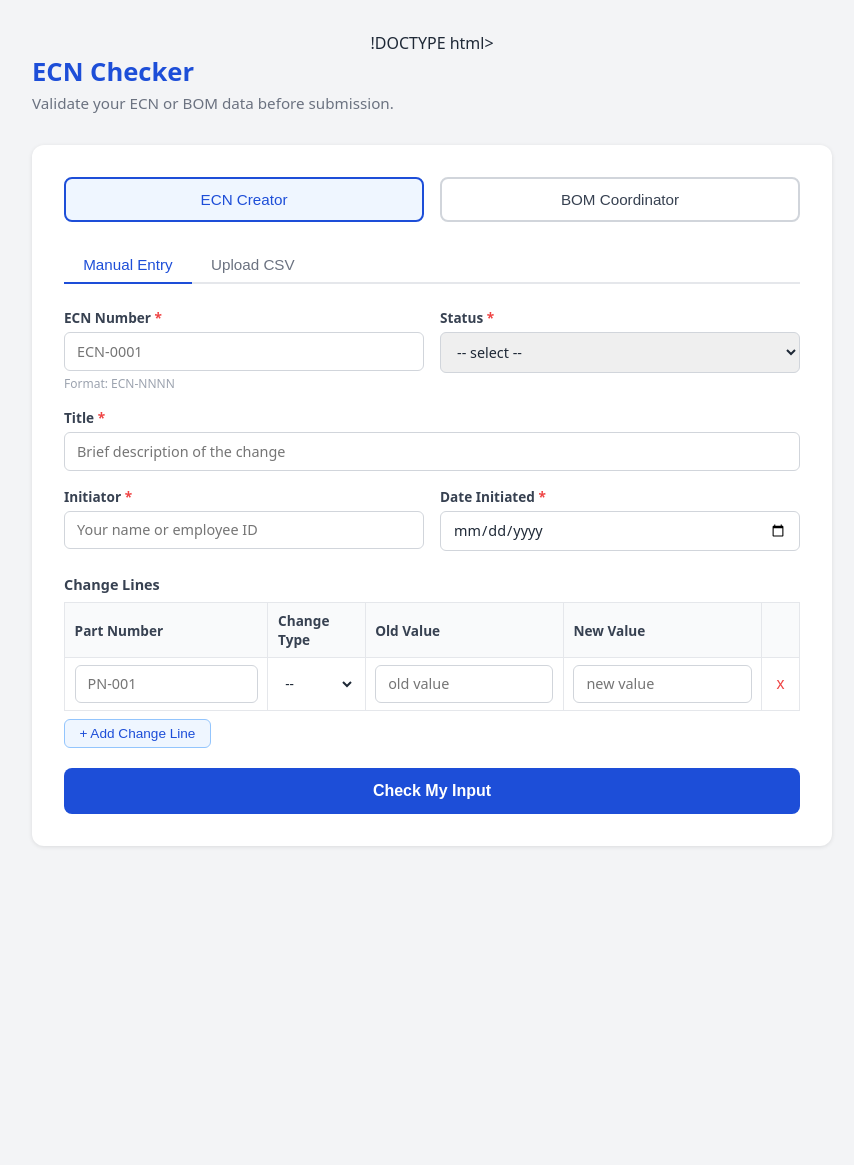
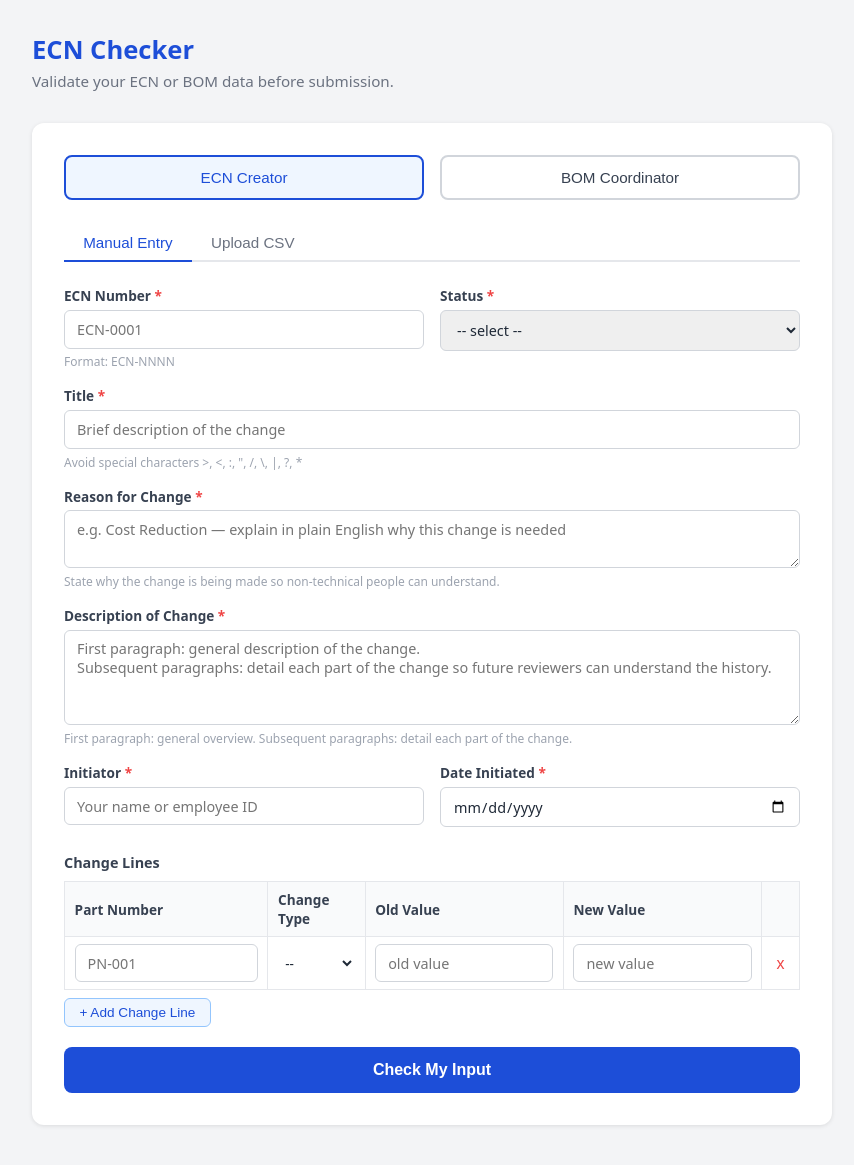
Before and after one commit to Yanshi-Li/ecn-checker-prototype, a Flask app: page / in a window 1280 px wide. Shown: the top 1165 px of the page, without its empty margins (208-1062 px from the left). Before the commit the page ends 847 px from the top, so only its background shows below. Run offline with Flask 3, Linux system fonts and the light colour scheme.

Commit message:
Updated data, docs and html UI templates

```diff
--- a/templates/index.html
+++ b/templates/index.html
@@ -1,4 +1,4 @@
-!DOCTYPE html>
+<!DOCTYPE html>
 <html lang="en">
 <head>
   <meta charset="UTF-8" />
@@ -151,7 +151,20 @@
         <div class="form-group full">
           <label for="ecn-title">Title <span style="color:#ef4444">*</span></label>
           <input type="text" id="ecn-title" placeholder="Brief description of the change" />
+          <span class="field-hint">Avoid special characters &gt;, &lt;, :, &quot;, /, \, |, ?, *</span>
           <span class="field-error" id="err-ecn-title">Title is required</span>
+        </div>
+        <div class="form-group full">
+          <label for="ecn-reason">Reason for Change <span style="color:#ef4444">*</span></label>
+          <textarea id="ecn-reason" rows="2" placeholder="e.g. Cost Reduction — explain in plain English why this change is needed"></textarea>
+          <span class="field-hint">State why the change is being made so non-technical people can understand.</span>
+          <span class="field-error" id="err-ecn-reason">Reason for Change is required</span>
+        </div>
+        <div class="form-group full">
+          <label for="ecn-description">Description of Change <span style="color:#ef4444">*</span></label>
+          <textarea id="ecn-description" rows="4" placeholder="First paragraph: general description of the change.&#10;Subsequent paragraphs: detail each part of the change so future reviewers can understand the history."></textarea>
+          <span class="field-hint">First paragraph: general overview. Subsequent paragraphs: detail each part of the change.</span>
+          <span class="field-error" id="err-ecn-description">Description of Change is required</span>
         </div>
         <div class="form-group">
           <label for="ecn-initiator">Initiator <span style="color:#ef4444">*</span></label>
@@ -407,6 +420,8 @@
     if (!ecnNum || !/^ECN-\d{4,}$/i.test(ecnNum)) { showError("ecn-number","err-ecn-number"); valid = false; }
     if (!document.getElementById("ecn-status").value) { showError("ecn-status","err-ecn-status"); valid = false; }
     if (!document.getElementById("ecn-title").value.trim()) { showError("ecn-title","err-ecn-title"); valid = false; }
+    if (!document.getElementById("ecn-reason").value.trim()) { showError("ecn-reason","err-ecn-reason"); valid = false; }
+    if (!document.getElementById("ecn-description").value.trim()) { showError("ecn-description","err-ecn-description"); valid = false; }
     if (!document.getElementById("ecn-initiator").value.trim()) { showError("ecn-initiator","err-ecn-initiator"); valid = false; }
     if (!document.getElementById("ecn-date").value) { showError("ecn-date","err-ecn-date"); valid = false; }
     return valid;
@@ -424,13 +439,15 @@
 
   // ── Build CSVs ────────────────────────────────────────────────────
   function buildECNCSVs() {
-    const ecnNum    = document.getElementById("ecn-number").value.trim();
-    const status    = document.getElementById("ecn-status").value.trim();
-    const title     = document.getElementById("ecn-title").value.trim();
-    const initiator = document.getElementById("ecn-initiator").value.trim();
-    const date      = document.getElementById("ecn-date").value.trim();
-    const headerCSV = ["ecn_number,title,status,initiator,date_initiated",
-      `"${ecnNum}","${title}","${status}","${initiator}","${date}"`].join("\n");
+    const ecnNum      = document.getElementById("ecn-number").value.trim();
+    const status      = document.getElementById("ecn-status").value.trim();
+    const title       = document.getElementById("ecn-title").value.trim();
+    const reason      = document.getElementById("ecn-reason").value.trim();
+    const description = document.getElementById("ecn-description").value.trim();
+    const initiator   = document.getElementById("ecn-initiator").value.trim();
+    const date        = document.getElementById("ecn-date").value.trim();
+    const headerCSV = ["ecn_number,title,reason_for_change,description,status,initiator,date_initiated",
+      `"${ecnNum}","${title}","${reason.replace(/"/g,'""')}","${description.replace(/"/g,'""')}","${status}","${initiator}","${date}"`].join("\n");
     const rows = [];
     document.querySelectorAll("#changes-body tr").forEach(tr => {
       const cells = tr.querySelectorAll("input, select");
```
Also changed, not shown: data/ecn_changes.csv (+9 -9 lines), data/ecn_header.csv (+4 -4 lines), docs/rule-catalogue.md (+7 -0 lines).
